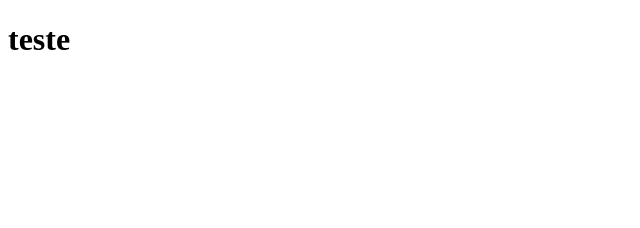
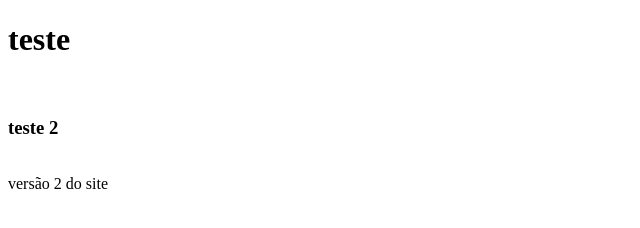
Before and after one commit to brunovsantoro-gif/aulagit-1, a plain HTML site: page index.html in a window 1280 px wide. Shown: the whole page, without its empty margins (0-640 px from the left). Drawn offline with Linux system fonts and the light colour scheme.

Commit message:
versão 2 do site
adicionei texto adicional no README e no index

```diff
--- a/index.html
+++ b/index.html
@@ -6,6 +6,8 @@
     <title>Document</title>
 </head>
 <body>
-    <h1> teste </h1>
+    <h1> teste </h1> <br>
+    <h3> teste 2 </h2> <br>
+    versão 2 do site
 </body>
 </html>
```
Also changed, not shown: 1 other file.
